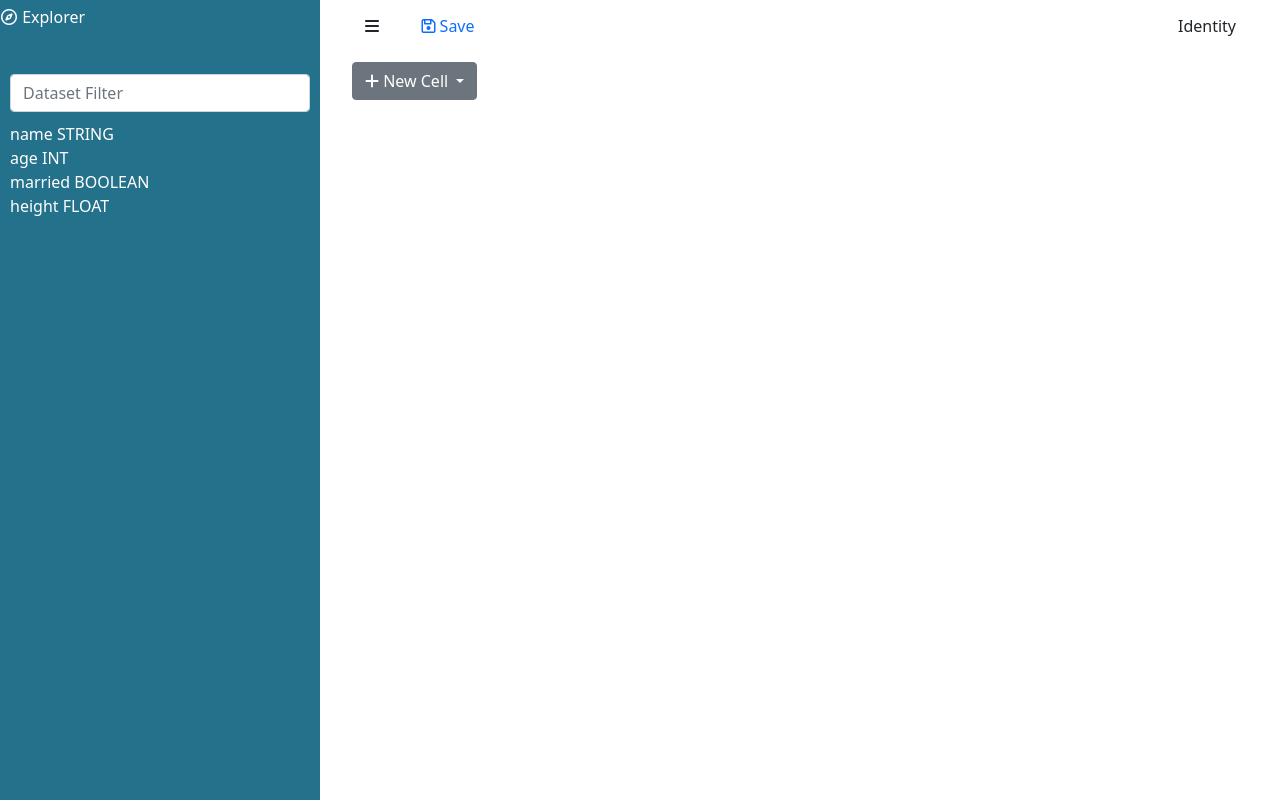
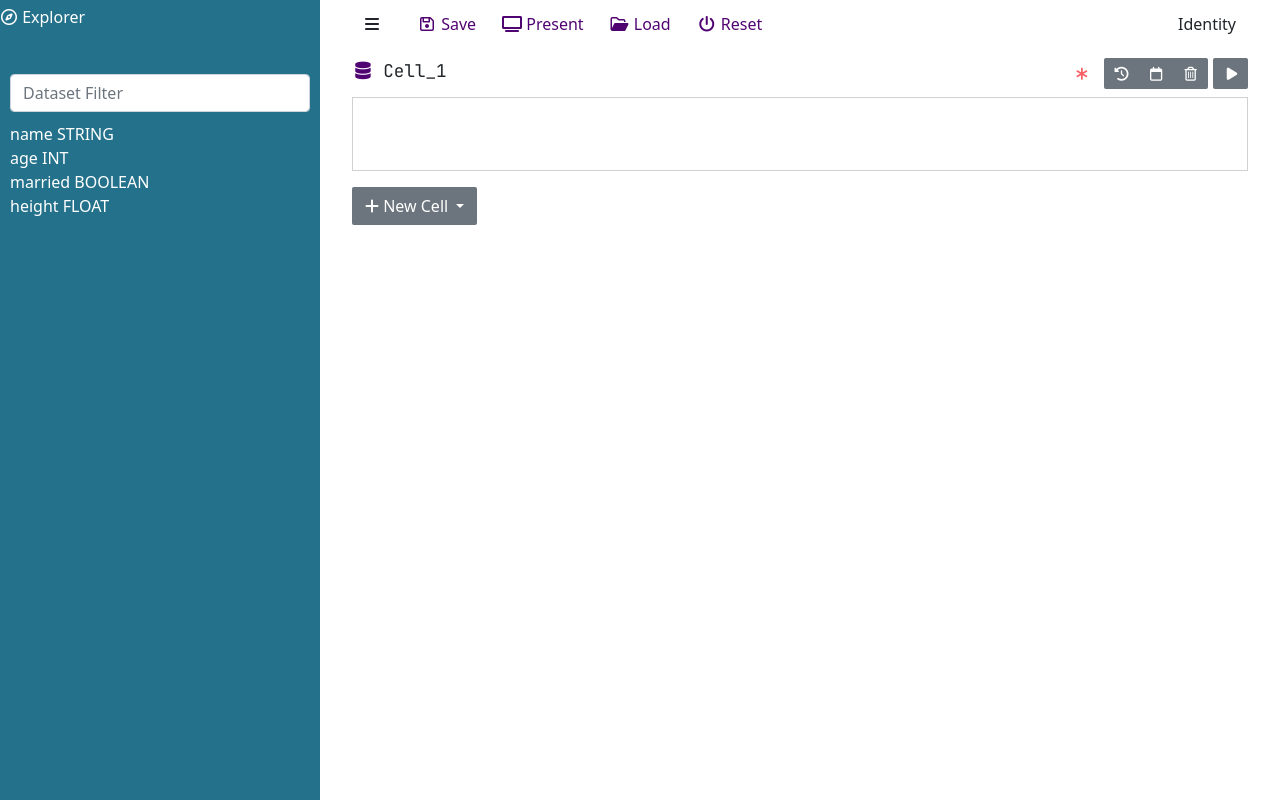
Before and after one commit to mabel-dev/query, a FastAPI app: page /notebook in a window 1280 px wide. Run offline with FastAPI, Linux system fonts and the light colour scheme; parts of the project's set-up code (start-up, migrations or seed data) failed here and were passed over; some libraries are stand-ins or nearby versions.

Commit message:
notebooks

```diff
--- a/src/static/dist/css/notebook.css
+++ b/src/static/dist/css/notebook.css
@@ -4,6 +4,7 @@
     --base-green-color-highlight: #3097ba;
     --base-purple-color-highlight: #a24cc9;
     --base-black-color: #111111;
+    --base-highlight-color: #F30C13;
     /* https://spectrum.adobe.com/page/color/  */
     --theme-color-red: #e34850;
     --theme-color-blue: #2680eb;
@@ -26,6 +27,35 @@
     font-family: 'JetBrains Mono', 'Roboto Mono', monospace;
 }
 
+.no-padding {
+    padding-top: 0 !important;
+    padding-left: 0 !important;
+    padding-right: 0 !important;
+}
+
+.highlight-color {
+    color: var(--base-highlight-color);
+}
+
+.btn-action {
+    background-color: transparent;
+    color: var(--base-purple-color)
+}
+
+.btn-action:hover {
+    background-color: var(--base-purple-color);
+    color: white;
+}
+
+
+/*
+cells
+*/
+
+.notebook-cell-icon {
+    color: var(--base-purple-color)
+}
+
 .notebook-cell {
     margin-bottom: 1rem;
 }
@@ -42,8 +72,14 @@
 
 .notebook-cell-editor {
     font-family: 'JetBrains Mono', 'Roboto Mono', monospace;
+    font-weight: 500;
     padding: 0.3em;
     min-height: 4.5em;
+}
+
+.notebook-cell-label {
+    font-family: 'JetBrains Mono', 'Roboto Mono', monospace;
+    padding: 0.1em 1em 0.1em 0.3em;
 }
 
 
@@ -51,22 +87,20 @@
 code editor
 */
 
-.editor {
+.notebook-cell-editor-sql {
     padding-left: 48px;
     counter-reset: line;
     outline: none;
     overflow-y: auto;
-    padding-left: 48px;
-    counter-reset: line;
 }
 
-.editor div {
+.notebook-cell-editor-sql div {
     display: block;
     position: relative;
     white-space: pre-wrap;
 }
 
-.editor div::before {
+.notebook-cell-editor-sql div::before {
     content: counter(line, decimal-leading-zero);
     counter-increment: line;
     position: absolute;
@@ -142,3 +181,12 @@ overwrite bootstrap styles
     border-radius: 0rem;
     border: 1px #D0D0D0 solid;
 }
+
+.btn {
+    border-radius: 0.1rem;
+}
+
+.btn-group-sm>.btn,
+.btn-sm {
+    border-radius: 0.1rem;
+}
--- a/src/static/dist/js/code-editor.js
+++ b/src/static/dist/js/code-editor.js
@@ -1,15 +1,18 @@
 function sql_highlight(element) {
 
-    var keyword_reg = /\b(SELECT|FROM|WHERE|GROUP\sBY|ORDER\sBY|LIMIT|AS|DESC|ASC|HAVING)\b/gi;
+    var keyword_reg = /\b(SELECT|FROM|WHERE|GROUP\sBY|ORDER\sBY|LIMIT|AS|DESC|ASC|HAVING|NOT|LIKE|MATCHES|AND|OR|IS)\b/gi;
     var function_reg = /\b(COUNT|MAX|MAX|MIN|AVG)\b/gi;
+    var values_reg = /\b(TRUE|FALSE|NONE|NULL)\b/gi;
     var numbers_reg = /\b(\d+)\b/g;
-    var literal_reg = /"([^\"]*)"/g
+    var literal_reg_dbl = /"([^\"]*)"/g
+        //var literal_reg_sng = /'([^\']*)'/g
 
     s = element.innerText;
-    s = s.replace(keyword_reg, function(m) { return "<span class='code-keyword'>" + m.toUpperCase() + "</span>" });
-    s = s.replace(function_reg, function(m) { return "<span class='code-function'>" + m.toUpperCase() + "</span>" });
-    s = s.replace(literal_reg, "\"<span class='code-literal'>$1</span>\"");
-    s = s.replace(numbers_reg, "<span class='code-numbers'>$1</span>");
+    s = s.replace(keyword_reg, function(m) { return "<span class='code-purple'>" + m.toUpperCase() + "</span>" });
+    s = s.replace(function_reg, function(m) { return "<span class='code-green'>" + m.toUpperCase() + "</span>" });
+    s = s.replace(literal_reg_dbl, "\"<span class='code-red'>$1</span>\"");
+    s = s.replace(numbers_reg, "<span class='code-orange'>$1</span>");
+    s = s.replace(values_reg, function(m) { return "<span class='code-blue'>" + m.toUpperCase() + "</span>" });
     element.innerHTML = s.split('\n').join('<br/>');
 }
 
@@ -25,8 +28,8 @@ function py_highlight(element) {
 
     s = s.replace(literal_dbl_reg, "\"<span class='code-yellow'>$1</span>\"");
     s = s.replace(literal_sng_reg, "\"<span class='code-yellow'>$1</span>\"");
-    s = s.replace(numbers_reg, "<span class='code-keyword'>$1</span>");
-    s = s.replace(control_reg, "<span class='code-literal'>$1</span>");
+    s = s.replace(numbers_reg, "<span class='code-purple'>$1</span>");
+    s = s.replace(control_reg, "<span class='code-red'>$1</span>");
     s = s.replace(keyword_reg, "<span class='code-blue'>$1</span>");
     element.innerHTML = s.split('\n').join('<br/>');
 }
--- a/src/static/dist/js/notebook-base.js
+++ b/src/static/dist/js/notebook-base.js
@@ -1,4 +1,5 @@
 var _cellNumber = 0
+var _cells = []
 
 
 function createCell(id, cell_icon, editor_class) {
@@ -6,24 +7,24 @@ function createCell(id, cell_icon, editor_class) {
     This is a template for notebook cells.
     */
     return `
-<div class="notebook-cell">
+<div class="notebook-cell" id="cell-${id}">
     <div class="notebook-cell-header">
         <div class="d-flex flex-row justify-content-between">
-            <div class="notebook-cell-name align-middle p-2">
-                ${cell_icon} cell ${id}
+            <div class="notebook-cell-name align-middle p-2 no-padding">
+                ${cell_icon} <span class="notebook-cell-label" id="label-${id}" contenteditable="true" spellcheck="false">Cell_${id}</span>
             </div>
-            <div class="p-2">
-                <button id="changed-${id}" type="button" class="btn">
-                    <i class="fa-fw fa-solid fa-asterisk"></i>
+            <div class="p-2 no-padding">
+                <button id="changed-${id}" type="button" class="btn btn-sm" disabled>
+                    <i class="fa-fw fa-solid fa-asterisk highlight-color"></i>
                 </button>
-                <div class="btn-group btn-group-sm notebook-cell-buttons" role="group">
-                    <button id="play-${id}" type="button" class="btn btn-secondary">
-                        <i class="fa-fw fa-solid fa-play"></i>
-                    </button>
+                <div id="controls-${id}" class="btn-group btn-group-sm notebook-cell-buttons" role="group">
                     <button id="del-${id}" type="button" class="btn btn-secondary">
                         <i class="fa-regular fa-fw fa-trash-can"></i>
                     </button>
                 </div>
+                <button id="play-${id}" type="button" class="btn btn-sm btn-secondary">
+                    <i class="fa-fw fa-solid fa-play"></i>
+                </button>
             </div>
         </div>
     </div>
@@ -32,7 +33,7 @@ function createCell(id, cell_icon, editor_class) {
         <div contenteditable="true" spellcheck="false" class="notebook-cell-editor ${editor_class}" id="editor-${id}"></div>
     </div>
 
-    <div class="notebook-cell-results" id="result-cell-${id}">
+    <div class="notebook-cell-results w-100" id="result-cell-${id}">
 
     </div>
 </div>
@@ -40,21 +41,58 @@ function createCell(id, cell_icon, editor_class) {
 }
 
 function createNewCell(type) {
-    /*
-    Create a new cell
-    */
+    // Create a new cell
     cellBlock = document.getElementById("cell-block")
     _cellNumber++;
     switch (type) {
         case "sql":
             newCell = createNewSqlCell(_cellNumber, cellBlock);
             break;
+        case "parameter":
+            newCell = createNewParameterCell(_cellNumber, cellBlock);
+            break;
+        case "markdown":
+            newCell = createNewMarkdownCell(_cellNumber, cellBlock);
+            break;
         default:
             break;
     }
+
+    // add default actions to the cell
+    document.getElementById(`del-${_cellNumber}`).addEventListener("click", function(e) {
+        removeCell(e.target)
+    }, false);
+
+    // keep a record of the cell
+    _cells.push({ type: type, id: _cellNumber });
+}
+
+function removeCell(element) {
+
+    // we may be at the i tag inside the button
+    if (!element.id.startsWith('del-')) {
+        removeCell(element.parentElement);
+        return;
+    }
+
+    // get the cell id from the button id
+    let id = index = element.id.replace(/^del-/, "");
+
+    // remove the display of a cell - we tombstone the entry in the _cells list
+    for (let i = 0; i < _cells.length; i++) {
+        if (_cells[i].id == id) {
+            _cells[i].deleted = true
+        }
+    }
+
+    // remove the cell
+    let cell = document.getElementById(`cell-${id}`);
+    cell.parentElement.removeChild(cell);
 }
 
 /*
 The functions supporting the new cell drop downs
 */
 document.getElementById("new-sql-cell").addEventListener("click", function() { createNewCell("sql") }, false)
+document.getElementById("new-parameter-cell").addEventListener("click", function() { createNewCell("parameter") }, false)
+document.getElementById("new-markdown-cell").addEventListener("click", function() { createNewCell("markdown") }, false)
--- /dev/null
+++ b/src/static/dist/js/notebook-cell-markdown.js
@@ -0,0 +1,13 @@
+function createNewMarkdownCell(id, cellBlock) {
+    cell_icon = '<i class="fab fa-fw fa-markdown notebook-cell-icon"></i>'
+    editor_class = 'notebook-cell-editor-markdown'
+
+    cellBlock.insertAdjacentHTML('beforeend', createCell(id, cell_icon, editor_class))
+
+    // add action for the play-function
+    document.getElementById(`play-${id}`).addEventListener("click", function() {
+        var converter = new showdown.Converter({ tables: 'true' });
+        var md = document.getElementById(`editor-${id}`).innerText;
+        document.getElementById(`result-cell-${id}`).innerHTML = converter.makeHtml(md);
+    })
+}
--- /dev/null
+++ b/src/static/dist/js/notebook-cell-parameter.js
@@ -0,0 +1,16 @@
+function createNewParameterCell(id, cellBlock) {
+    let cell_icon = '<i class="fa-solid fa-fw fa-a notebook-cell-icon"></i>';
+    let editor_class = 'notebook-cell-editor-parameter';
+
+    cellBlock.insertAdjacentHTML('beforeend', createCell(id, cell_icon, editor_class))
+
+    let control_bar = document.getElementById(`controls-${id}`)
+    control_bar.innerHTML = `
+<button id="config-${id}" type="button" class="btn btn-secondary">
+    <i class="fa-fw fa-solid fa-gear"></i>
+</button>
+    ` + control_bar.innerHTML
+
+    // add action for the play-function
+    document.getElementById(`play-${id}`);
+}
--- a/src/static/dist/js/notebook-cell-python.js
+++ b/src/static/dist/js/notebook-cell-python.js
@@ -1,4 +1,4 @@
-cell_icon = '<i class="fab fa-fw fa-python"></i>'
+cell_icon = '<i class="fa-solid fa-fw fa-code"></i>'
 editor_class = 'notebook-cell-editor-python'
 
 document.getElementById("play-py").addEventListener("click", function() {
--- a/src/static/dist/js/notebook-cell-sql.js
+++ b/src/static/dist/js/notebook-cell-sql.js
@@ -1,11 +1,26 @@
 function createNewSqlCell(id, cellBlock) {
-    let cell_icon = '<i class="fas fa-fw fa-database"></i>';
+    let cell_icon = '<i class="fas fa-fw fa-database notebook-cell-icon"></i>';
     let editor_class = 'notebook-cell-editor-sql';
 
-    cellBlock.innerHTML += createCell(id, cell_icon, editor_class)
+    cellBlock.insertAdjacentHTML('beforeend', createCell(id, cell_icon, editor_class))
 
-    // add action for the play-function
-    document.getElementById(`play-${id}`).addEventListener("click", function() { temp_run_sql(id) }, false);
+    let control_bar = document.getElementById(`controls-${id}`)
+    control_bar.innerHTML = `
+<button id="history-${id}" type="button" class="btn btn-secondary">
+    <i class="fa-fw fa-solid fa-clock-rotate-left"></i>
+</button>
+<button id="dates-${id}" type="button" class="btn btn-secondary">
+    <i class="fa-fw fa-regular fa-calendar"></i>
+</button>
+    ` + control_bar.innerHTML
+
+    // add the actions for the control buttons
+    let play = document.getElementById(`play-${id}`);
+    play.addEventListener("click", function() { temp_run_sql(id) }, false);
+    let history = document.getElementById(`history-${id}`);
+    history.addEventListener("click", function() { temp_run_sql(id) }, false);
+    let dates = document.getElementById(`dates-${id}`);
+    dates.addEventListener("click", function() { temp_run_sql(id) }, false);
 
     // set up the syntax highlighting
     const sql_e = document.getElementById(`editor-${id}`);
@@ -242,5 +257,9 @@ function temp_run_sql(id) {
         "timestamp": "2020-01-16T16:10:25"
     }];
     data.columns = ["userid", "username", "user_verified", "followers", "tweet", "location", "sentiment", "timestamp"];
-    renderTable(data, 1, 10, document.getElementById(`result-cell-${id}`));
+    resultTable = renderTable(data, 1, 10);
+    resultHeader = ''
+    resultFooter = '<div class="card"><i class="fa-solid fa-angle-left"></i> 2000 Rows <i class="fa-solid fa-angle-right"></i><i class="fa-solid fa-right-to-bracket fa-rotate-90 "></i></div>'
+
+    document.getElementById(`result-cell-${id}`).innerHTML = resultHeader + "<div class='w-100 overflow-auto'>" + resultTable + "</div>" + resultFooter;
 }
--- a/src/static/dist/js/notebook-table.js
+++ b/src/static/dist/js/notebook-table.js
@@ -31,7 +31,7 @@ function zeroPad(num, places) {
     return Array(+(zero > 0 && zero)).join("0") + num;
 }
 
-function renderTable(data, pageNumber, pageSize, dom) {
+function renderTable(data, pageNumber, pageSize) {
     var row_data = ''
 
     startIndex = (pageNumber - 1) * pageSize
@@ -75,5 +75,5 @@ function renderTable(data, pageNumber, pageSize, dom) {
     }
     header_data += "</tr></thead><tbody>";
 
-    dom.innerHTML = "<table class='table table-sm table-responsive'>" + header_data + row_data + "</table>";
+    return "<table class='table table-sm table-responsive table-results'>" + header_data + row_data + "</table>";
 }
--- a/src/templates/notebook.html
+++ b/src/templates/notebook.html
@@ -54,7 +54,24 @@
                         <div class="navbar-collapse collapse">
                             <ul class="navbar-nav" id="header-nav">
                                 <li class="nav-item" id="nav-explorer">
-                                    <a class="nav-link header-link btn" href="#"><i class="fa-regular fa-floppy-disk"></i> Save</a>
+                                    <button id="notebook-save" type="button" class="btn btn-action">
+                                        <i class="fa-fw fa-regular fa-floppy-disk"></i> Save
+                                    </button>
+                                </li>
+                                <li class="nav-item" id="nav-explorer">
+                                    <button id="notebook-present" type="button" class="btn btn-action">
+                                        <i class="fa-fw fa-solid fa-tv"></i> Present
+                                    </button>
+                                </li>
+                                <li class="nav-item" id="nav-explorer">
+                                    <button id="notebook-load" type="button" class="btn btn-action">
+                                        <i class="fa-fw fa-regular fa-folder-open"></i> Load
+                                    </button>
+                                </li>
+                                <li class="nav-item" id="nav-explorer">
+                                    <button id="notebook-reset" type="button" class="btn btn-action">
+                                        <i class="fa-fw fa-solid fa-power-off"></i> Reset
+                                    </button>
                                 </li>
                             </ul>
                             <ul class="navbar-nav ms-auto">
@@ -76,10 +93,13 @@
                                 <i class="fa-solid fa-plus"></i> New Cell
                             </button>
                             <ul class="dropdown-menu">
-                                <li><a class="dropdown-item" href="#" id="new-sql-cell"><i class="fas fa-fw fa-database"></i> SQL Query </a></li>
-                                <li><a class="dropdown-item" href="#" id="new-md-cell"><i class="fab fa-fw fa-markdown"></i> Text Block </a></li>
-                                <li><a class="dropdown-item" href="#" id="new-chart-cell"><i class="far fa-fw fa-chart-bar"></i> Visualization </a></li>
-                                <li><a class="dropdown-item" href="#" id="new-python-cell"><i class="fab fa-fw fa-python"></i> Python Block </a></li>
+                                <li><a class="dropdown-item" href="#" id="new-sql-cell"><i class="fas fa-fw fa-database"></i> SQL cell </a></li>
+                                <li><a class="dropdown-item" href="#" id="new-parameter-cell"><i class="fa-solid fa-fw fa-a"></i> Parameter cell </a></li>
+                                <li><a class="dropdown-item" href="#" id="new-markdown-cell"><i class="fab fa-fw fa-markdown"></i> Text cell </a></li>
+                                <!--
+                                <li><a class="dropdown-item" href="#" id="new-chart-cell"><i class="fa-solid fa-fw fa-chart-line"></i> Chart cell </a></li>
+                                <li><a class="dropdown-item" href="#" id="new-python-cell"><i class="fa-solid fa-fw fa-code"></i> Python cell </a></li>
+-->
                             </ul>
                         </div>
                     </div>
@@ -102,6 +122,8 @@
     <script src="dist/js/notebook-table.js"></script>
 
     <script src="dist/js/notebook-base.js"></script>
+    <script src="dist/js/notebook-cell-markdown.js"></script>
+    <script src="dist/js/notebook-cell-parameter.js"></script>
     <script src="dist/js/notebook-cell-sql.js"></script>
 
     <script type="text/javascript">
@@ -124,6 +146,9 @@
                 `));
             }
             main();
+
+            // so the user doesn't get an empty screen, give them a SQL cell
+            createNewCell("sql");
         });
     </script>
 </body>
```
Also changed, not shown: other parts of src/static/dist/css/notebook.css (+16 -11 lines), src/static/dist/js/notebook-cell-md.js (deleted, +0 -8 lines).
